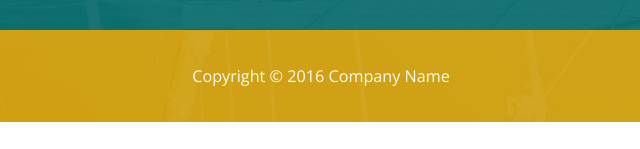
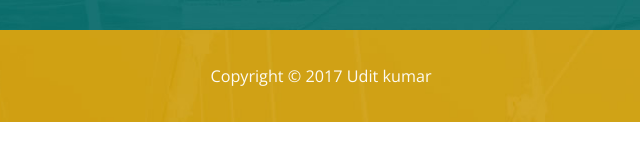
Before and after one commit to uditkumar489/Handcrafted-Website-Templates, a plain HTML site: page Strip home/index.html in a window 1280 px wide. Shown: the part 2574-2723 px from the top of the page, 319-959 px from the left. Drawn offline with nearby package versions, Linux system fonts and the light colour scheme; a script that the page names is missing.

```diff
--- a/Strip home/index.html
+++ b/Strip home/index.html
@@ -180,7 +180,7 @@
 
                     <div class="col-xs-12 col-sm-12 col-md-12 col-lg-12 col-xl-12">
 
-                        <p class="text-xs-center tm-footer-text">Copyright &copy; 2016 Company Name</p>
+                        <p class="text-xs-center tm-footer-text">Copyright &copy; 2017 Udit kumar</p>
 
                     </div>
 
```
